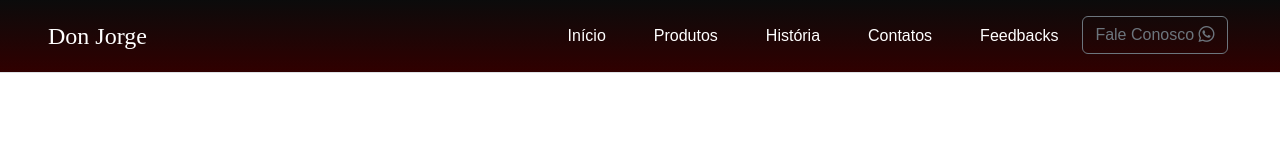
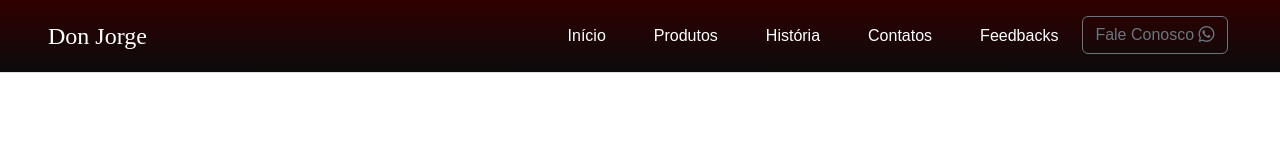
Before and after one commit to jeanhoefling/Don-Jorge, a plain HTML site: page templates/header.html in a window 1280 px wide. Drawn offline with nearby package versions, Linux system fonts and the light colour scheme.

Commit message:
Changing linear gradient

```diff
--- a/static/header-style.css
+++ b/static/header-style.css
@@ -1,5 +1,5 @@
 header {
-    background: linear-gradient(180deg, #0B0B0B, #300000);
+    background: linear-gradient(360deg, #0B0B0B, #300000);
 }
 
 .fs-4 {
```
